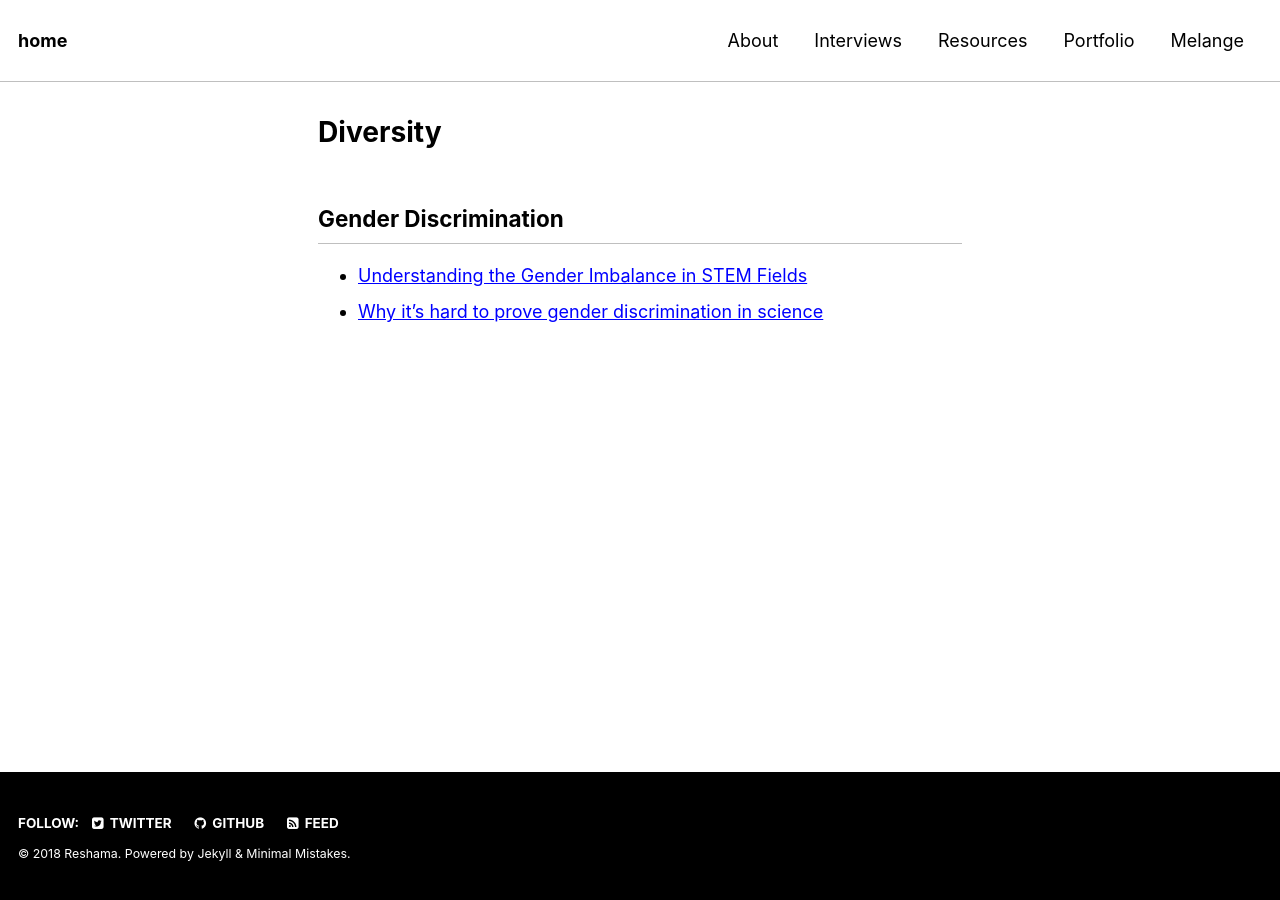
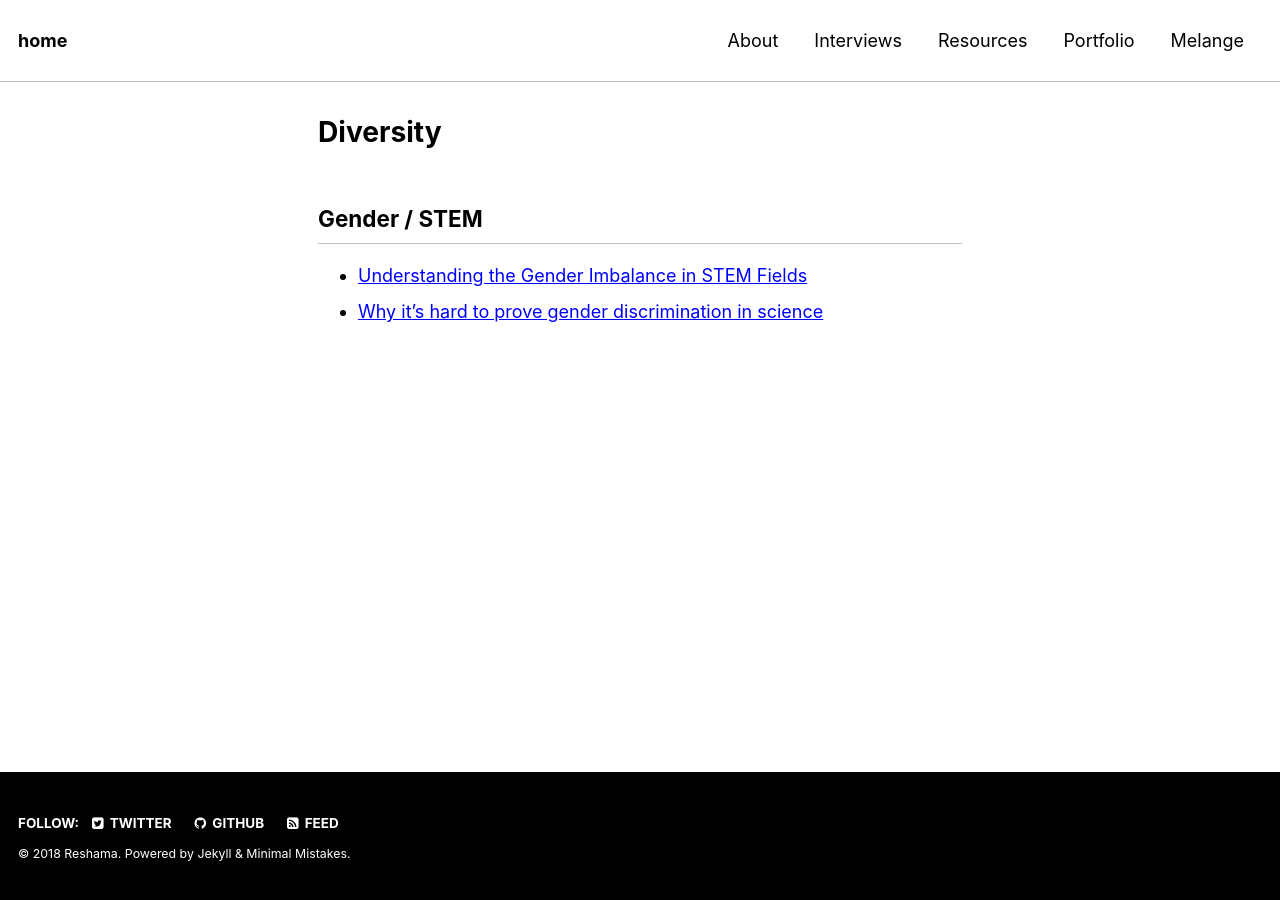
Before and after one commit to reshamas/reshamas.github.io, a Jekyll site: the page built from melange/diversity.md, in a window 1280 px wide. Built offline with Jekyll 4.4.1, drawn with Linux system fonts in a browser that asks for light colours.

Commit message:
Update diversity.md

```diff
--- a/melange/diversity.md
+++ b/melange/diversity.md
@@ -5,6 +5,6 @@ tags:
 comments: false
 ---
 
-## Gender Discrimination
+## Gender / STEM
 - [Understanding the Gender Imbalance in STEM Fields](https://collections.plos.org/gender-imbalance)
 - [Why it’s hard to prove gender discrimination in science](https://www.nature.com/articles/d41586-018-05109-w)
```
